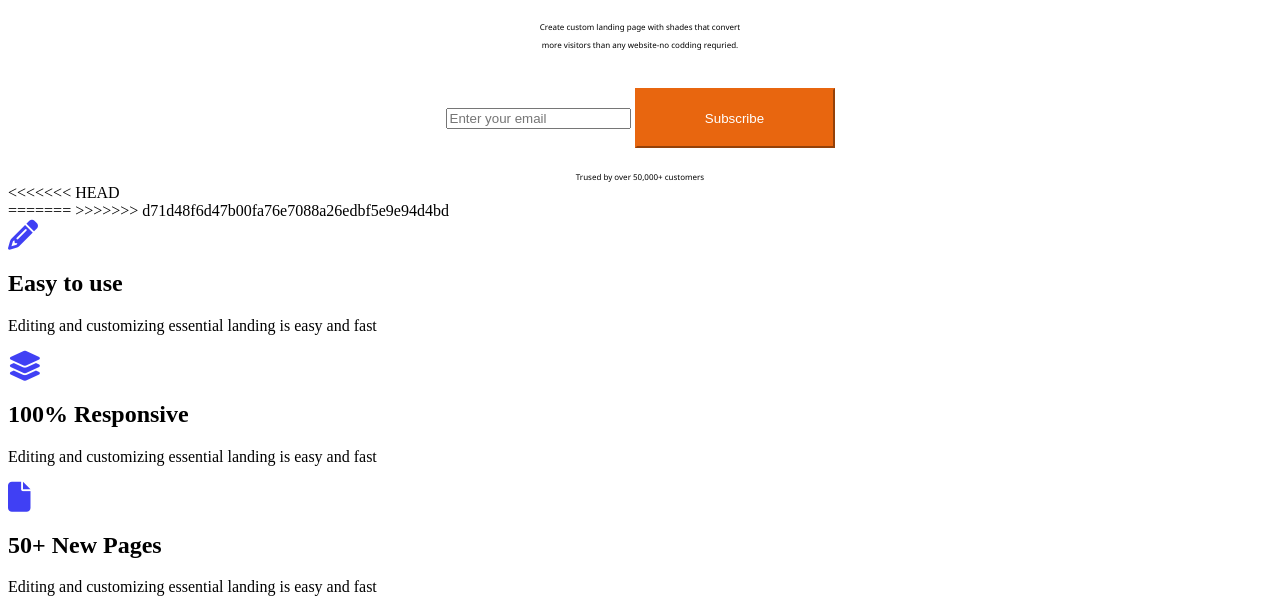
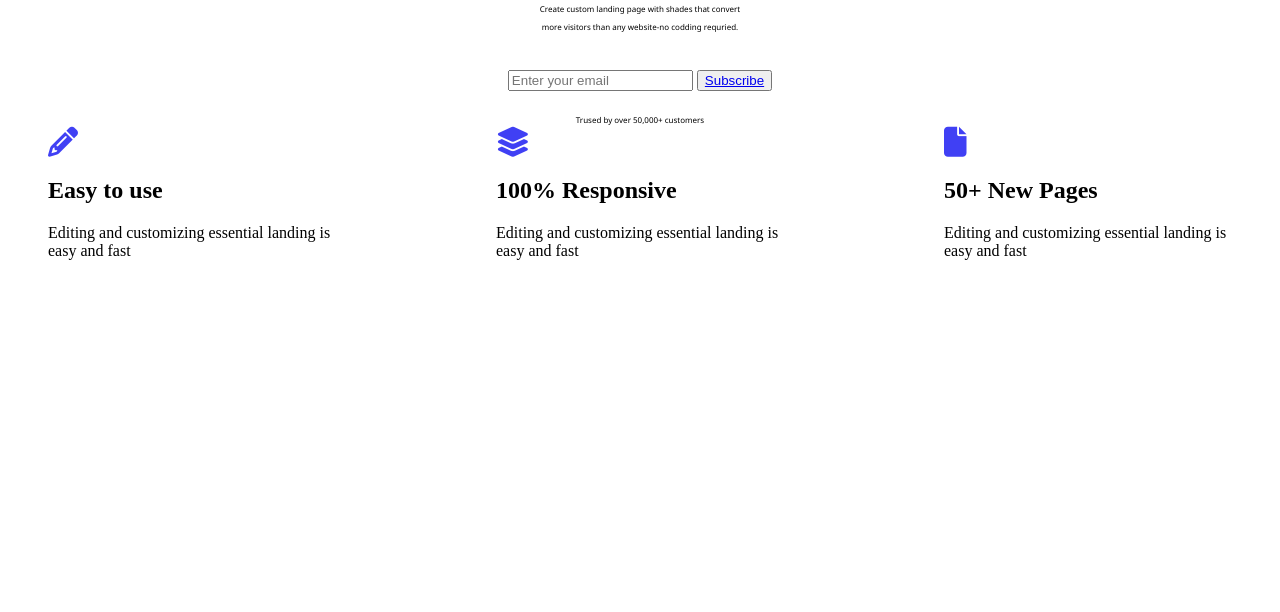
Before and after one commit to EmmanuelBassey02/Landing-page, a plain HTML site: page shades.html in a window 1280 px wide. Shown: the part 200-812 px from the top of the page. Drawn offline with Linux system fonts and the light colour scheme.

Commit message:
added middle section

```diff
--- a/shades.css
+++ b/shades.css
@@ -26,26 +26,6 @@ h1{
 }
 
 
-<<<<<<< HEAD
-.button-right{
-color: white;
-height: 60px;
-width: 250px;
-border-color: white;
-}
-.left-button{
-background-color: rgb(232, 102, 15);
-color: white;
-height: 60px;
-width: 200px;
-border-color: rgb(232, 102, 15);
-}
-.left-button a{
-    text-decoration: none;
-    color: #fff;
-}
-/* <!-- BOTTOM SECTION (Emmanuel) -->  */
-=======
 
 
 
@@ -72,4 +52,3 @@ border-color: rgb(232, 102, 15);
     font-size: 30px;
     color: rgb(64, 64, 244);
 }
->>>>>>> d71d48f6d47b00fa76e7088a26edbf5e9e94d4bd
--- a/shades.html
+++ b/shades.html
@@ -6,14 +6,10 @@
     <meta http-equiv="X-UA-Compatible" content="IE=edge">
     <meta name="viewport" content="width=device-width, initial-scale=1.0">
     <title>Document</title>
-<<<<<<< HEAD
-    <link rel="stylesheet" href="shades.css">
-=======
     <link rel="stylesheet" href="https://cdnjs.cloudflare.com/ajax/libs/font-awesome/6.4.0/css/all.min.css"
         integrity="sha512-iecdLmaskl7CVkqkXNQ/ZH/XLlvWZOJyj7Yy7tcenmpD1ypASozpmT/E0iPtmFIB46ZmdtAc9eNBvH0H/ZpiBw=="
         crossorigin="anonymous" referrerpolicy="no-referrer" />
         <link rel="stylesheet" href="shades.css">
->>>>>>> d71d48f6d47b00fa76e7088a26edbf5e9e94d4bd
 </head>
 
 <body>
@@ -49,12 +45,6 @@
     </section>
 
 
-<<<<<<< HEAD
-
-    <!-- BOTTOM SECTION (Emmanuel) -->
-    <section>
-=======
->>>>>>> d71d48f6d47b00fa76e7088a26edbf5e9e94d4bd
 
     <!-- BOTTOM SECTION (Emmanuel) -->
     <section class="bottom-section">
```
